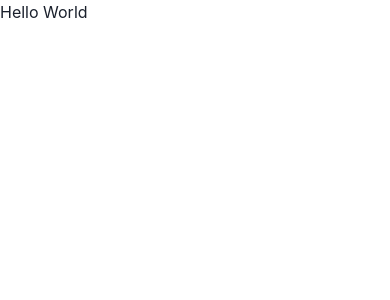
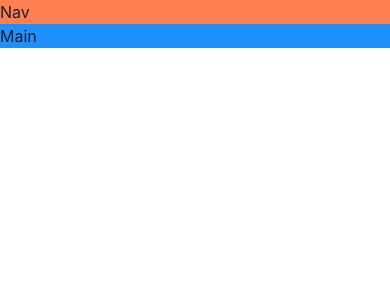
Before and after one commit to Manlyklarry/videogamediscovery-game-hub, a React (Vite) app: page / in a window 390 px wide. Shown: the top 300 px of the page. Built offline with nearby package versions, Linux system fonts and the light colour scheme.

Commit message:
Build a responsive layout

```diff
--- a/src/App.tsx
+++ b/src/App.tsx
@@ -1,5 +1,26 @@
+import { Grid, GridItem, Show } from "@chakra-ui/react";
+
 function App() {
-  return <h1>Hello World</h1>;
+  return (
+    <Grid
+      templateAreas={{
+        base: `'nav' 'main'`,
+        lg: `'nav nav' 'aside main'`,
+      }}
+    >
+      <GridItem area="nav" bg="coral">
+        Nav
+      </GridItem>
+      <Show above="lg">
+        <GridItem area="aside" bg="gold">
+          Aside
+        </GridItem>
+      </Show>
+      <GridItem area="main" bg="dodgerblue">
+        Main
+      </GridItem>
+    </Grid>
+  );
 }
 
 export default App;
```
